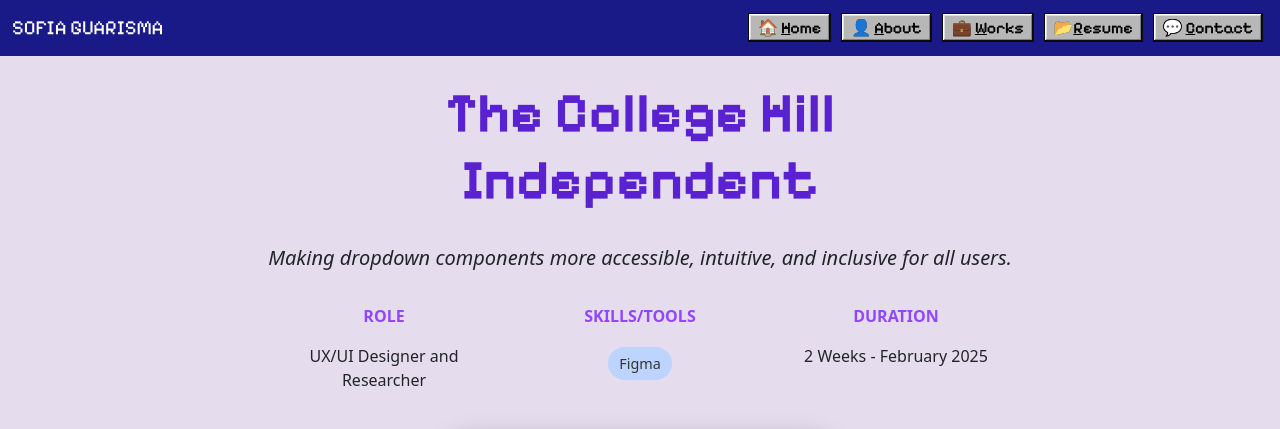
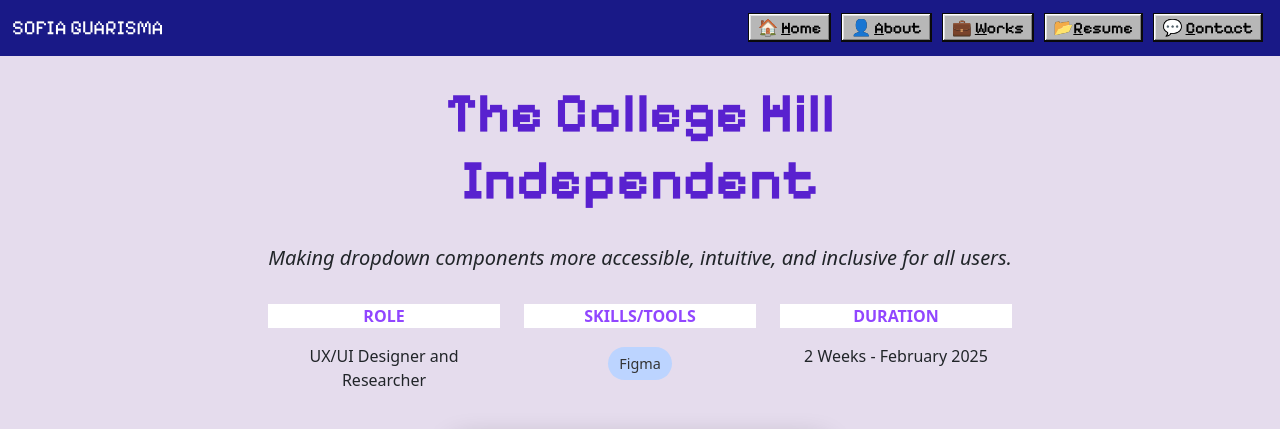
Before and after one commit to sguarisma/portfolio1.0, a plain HTML site: page indy.html in a window 1280 px wide. Shown: the top 429 px of the page. Drawn offline with nearby package versions, Linux system fonts and the light colour scheme.

Commit message:
fix: color contrasting

```diff
--- a/project.css
+++ b/project.css
@@ -127,3 +127,8 @@ b{
     font-weight: bolder;
     color: #9146ff;
 }
+
+.text-muted{
+    color: #9146ff;
+    background-color: #ffffff;
+}
```
